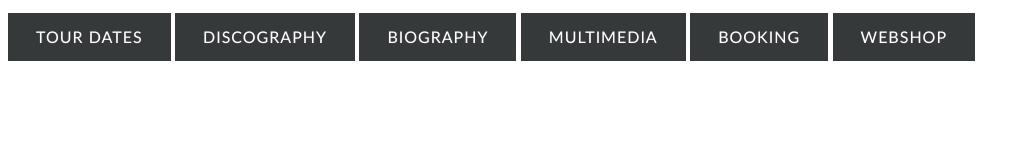
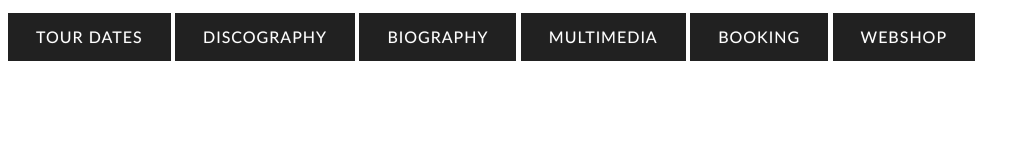
Before and after one commit to adrendon/norazametal.com, a plain HTML site: page SlideDownBoxMenu/indexcopia.html in a window 1280 px wide. Shown: the whole page, without its empty margins (0-1030 px from the left). Drawn offline with nearby package versions, Linux system fonts and the light colour scheme.

Commit message:
cambios menu

```diff
--- a/SlideDownBoxMenu/css/style.css
+++ b/SlideDownBoxMenu/css/style.css
@@ -139,7 +139,7 @@ ul.sdt_menu li div.sdt_box a:hover{
 	position: relative;
 	display: inline-block;
 	padding: 4px 28px;
-	background: #35393a;
+	background: #212121;
 	-webkit-transition: -webkit-transform 0.3s;
 	-moz-transition: -moz-transform 0.3s;
 	transition: transform 0.3s;
@@ -157,10 +157,8 @@ ul.sdt_menu li div.sdt_box a:hover{
 	left: 0;
 	width: 100%;
 	height: 100%;
-	background: #2f3333;
+	background: #1c1d1d;
 	content: attr(data-hover);
-	font-size: 13px;
-	line-height: 23px;
 	-webkit-transition: background 0.3s;
 	-moz-transition: background 0.3s;
 	transition: background 0.3s;
@@ -192,10 +190,3 @@ ul.sdt_menu li div.sdt_box a:hover{
     right: 0;
     top: 35%;
 }
-
-.csstransforms3d .cl-effect-2 a:nth-child(2) span::before,
-.csstransforms3d .cl-effect-2 a:nth-child(3) span::before,
-.csstransforms3d .cl-effect-2 a:nth-child(4) span::before,
-.csstransforms3d .cl-effect-2 a:nth-child(6) span::before {
-    padding-top: 13px;
-}
--- a/SlideDownBoxMenu/indexcopia.html
+++ b/SlideDownBoxMenu/indexcopia.html
@@ -25,12 +25,12 @@
 		<div class="content" id="menuNav">
 			<section class="csstransforms3d">
 				<nav class="cl-effect-2">
-					<a href="../tours.html" target="frame_principal"><span data-hover="Fechas de conciertos">Tour Dates</span></a>
-					<a href="../discografia.html" target="frame_principal"><span data-hover="Discografía">Discography</span></a>
-					<a href="../biografia.html" target="frame_principal"><span data-hover="Biografia">Biography</span></a>
-					<a href="../multimedia.html" target="frame_principal"><span data-hover="Videos e imagenes">Multimedia</span></a>
-					<a href="../booking.html" target="frame_principal"><span data-hover="Contactos y booking">Booking</span></a>
-					<a href="../webshop.html" target="frame_principal"><span data-hover="Compra en línea">Webshop</span></a>
+					<a href="../tours.html" target="frame_principal"><span data-hover="Tour Datess">Tour Dates</span></a>
+					<a href="../discografia.html" target="frame_principal"><span data-hover="Discography">Discography</span></a>
+					<a href="../biografia.html" target="frame_principal"><span data-hover="Biography">Biography</span></a>
+					<a href="../multimedia.html" target="frame_principal"><span data-hover="Multimedia">Multimedia</span></a>
+					<a href="../booking.html" target="frame_principal"><span data-hover="Booking">Booking</span></a>
+					<a href="../webshop.html" target="frame_principal"><span data-hover="Webshop">Webshop</span></a>
 				</nav>
 			</section>
 
```
